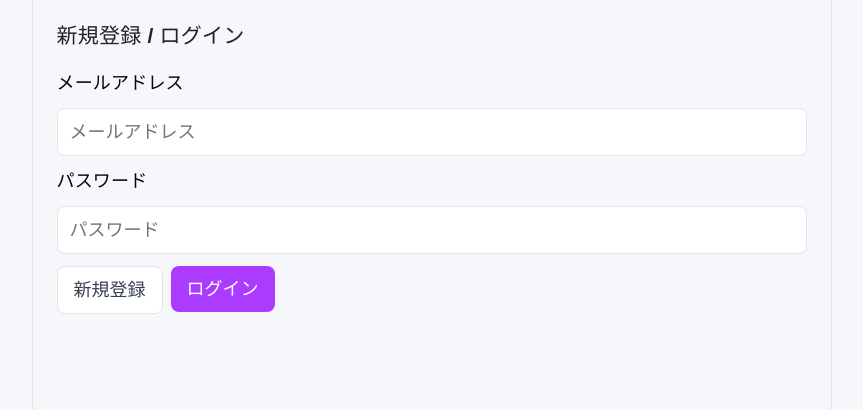
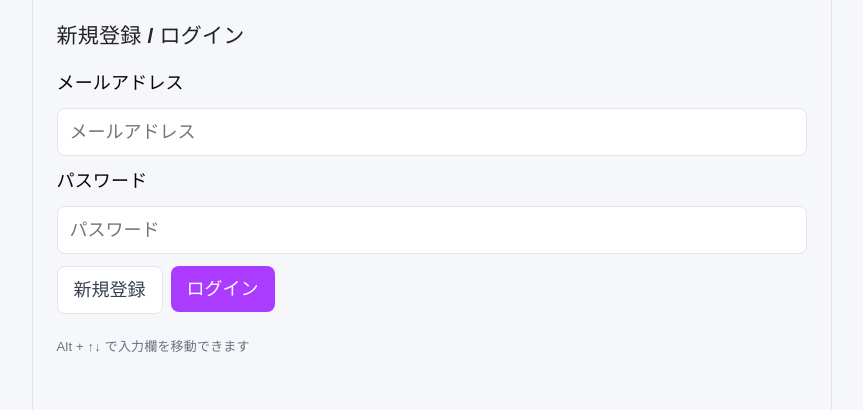
Before and after one commit to s23s232h-design/StudyCode, a React (Vite) app: page /login in a window 1280 px wide. Shown: the part 163-573 px from the top of the page, without its empty margins (201-1064 px from the left). Built offline with nearby package versions, Linux system fonts and the light colour scheme; no server answers; the database is empty.

Commit message:
キーボード操作改善

```diff
--- a/src/components/EditPostModal.jsx
+++ b/src/components/EditPostModal.jsx
@@ -1,5 +1,6 @@
 import { useState, useEffect, useRef } from "react";
 import { supabase } from "../lib/supabaseClient.js"
+import { handleFormArrowNavigation } from "../utils/formKeyboardNavigation.js";
 
 function EditPostModal({
     postToEdit,
@@ -94,6 +95,7 @@ function EditPostModal({
       >
         <div
           className="edit-modal"
+          onKeyDown={handleFormArrowNavigation}
           role="dialog"
           aria-modal="true"
           aria-labelledby="edit-modal-title"
--- a/src/components/Login.jsx
+++ b/src/components/Login.jsx
@@ -1,6 +1,7 @@
 import { useState } from "react";
 import { supabase } from "../lib/supabaseClient";
 import { useNavigate } from "react-router-dom";
+import { handleFormArrowNavigation } from "../utils/formKeyboardNavigation.js";
 
 function Login() {
   const navigate = useNavigate();
@@ -74,7 +75,7 @@ function Login() {
     <div className="auth-page">
       <h3>新規登録 / ログイン</h3>
 
-      <form className="auth-form">
+      <form className="auth-form" onKeyDown={handleFormArrowNavigation}>
         <label className="form-label" htmlFor="email">
           メールアドレス
         </label>
@@ -117,6 +118,9 @@ function Login() {
             {isLoading ? "処理中..." : "ログイン"}
           </button>
         </div>
+        <p className="keyboard-hint">
+          Alt + ↑↓ で入力欄を移動できます
+        </p>
       </form>
 
       {message && (
--- a/src/components/PostForm.jsx
+++ b/src/components/PostForm.jsx
@@ -1,3 +1,5 @@
+import { handleFormArrowNavigation } from "../utils/formKeyboardNavigation.js";
+
 function PostForm({
     term,
     setTerm,
@@ -9,7 +11,11 @@ function PostForm({
     isPosting
 }) {
     return (
-        <form className="post-form" onSubmit={addPost}>
+        <form
+          className="post-form"
+          onSubmit={addPost}
+          onKeyDown={handleFormArrowNavigation}
+        >
           <label className="form-label">
             学んだ用語
           </label>
@@ -39,6 +45,9 @@ function PostForm({
         >
           {isPosting ? "投稿中..." : "投稿する"}
         </button>
+        <p className="keyboard-hint">
+          Alt + ↑↓ で入力欄を移動できます
+        </p>
         {message && (
           <p className={messageType}>
             {message}</p>
--- a/src/components/PostPage.jsx
+++ b/src/components/PostPage.jsx
@@ -4,6 +4,7 @@ import PostForm from "./PostForm";
 import DeleteModal from "./DeleteModal.jsx";
 import EditPostModal from "./EditPostModal.jsx";
 import { supabase } from "../lib/supabaseClient.js";
+import { handleFormArrowNavigation } from "../utils/formKeyboardNavigation.js";
 
 function PostPage({ posts, setPosts, likePost, user, isPostsLoading, postsError }){
   const [term, setTerm] = useState("");
@@ -132,7 +133,7 @@ function PostPage({ posts, setPosts, likePost, user, isPostsLoading, postsError
           messageType={messageType}
           isPosting={isPosting}
         />
-        <div className="search-controls">
+        <div className="search-controls" onKeyDown={handleFormArrowNavigation}>
           <h3>過去の自分の投稿を検索</h3>
           <input
             className="form-input"
--- a/src/components/Profile.jsx
+++ b/src/components/Profile.jsx
@@ -1,5 +1,6 @@
 import { useState, useEffect } from "react";
 import { supabase } from "../lib/supabaseClient";
+import { handleFormArrowNavigation } from "../utils/formKeyboardNavigation.js";
 
 function Profile( {user, setAppUsername } ) {
   const [username, setUsername] = useState("");
@@ -345,7 +346,7 @@ function Profile( {user, setAppUsername } ) {
       )}
       {!isLoading && (!errorMessage || isEditing) && (
         isEditing ? (
-          <div>
+          <div onKeyDown={handleFormArrowNavigation}>
             <label className="form-label">
               ユーザー名
             </label>
@@ -468,6 +469,9 @@ function Profile( {user, setAppUsername } ) {
                 キャンセル
               </button>
             </div>
+            <p className="keyboard-hint">
+              Alt + ↑↓ で入力欄を移動できます
+            </p>
           </div>
         ) : (
           <div className="profile-view">
--- a/src/components/ReplyForm.jsx
+++ b/src/components/ReplyForm.jsx
@@ -1,4 +1,5 @@
 import { useState } from "react";
+import { handleFormArrowNavigation } from "../utils/formKeyboardNavigation.js";
 
 function ReplyForm({ onSubmitReply }) {
   const [content, setContent] = useState("");
@@ -16,7 +17,11 @@ function ReplyForm({ onSubmitReply }) {
   }
 
   return (
-    <form className="reply-form" onSubmit={handleSubmit}>
+    <form
+      className="reply-form"
+      onSubmit={handleSubmit}
+      onKeyDown={handleFormArrowNavigation}
+    >
       <textarea
         className="form-textarea"
         value={content}
--- a/src/components/SearchPage.jsx
+++ b/src/components/SearchPage.jsx
@@ -1,5 +1,6 @@
 import { useState } from "react";
 import Post from "../components/Post.jsx";
+import { handleFormArrowNavigation } from "../utils/formKeyboardNavigation.js";
 
 function SearchPage({ posts, user, likePost, isPostsLoading, postsError }) {
   const [searchWord, setSearchWord] = useState("");
@@ -29,7 +30,7 @@ function SearchPage({ posts, user, likePost, isPostsLoading, postsError }) {
     return new Date(b.created_at) - new Date(a.created_at);
   });
   return (
-    <div className="search-controls">
+    <div className="search-controls" onKeyDown={handleFormArrowNavigation}>
       <h2>投稿検索</h2>
       <input
         className="form-input"
--- a/src/index.css
+++ b/src/index.css
@@ -657,3 +657,9 @@ nav a:hover {
     padding: 20px;
   }
 }
+
+.keyboard-hint {
+  margin-top: 8px;
+  font-size: 13px;
+  color: #6b7280;
+}
--- /dev/null
+++ b/src/utils/formKeyboardNavigation.js
@@ -0,0 +1,46 @@
+export function handleFormArrowNavigation(event) {
+  if (!event.altKey) {
+    return;
+  }
+
+  if (
+    event.key !== "ArrowDown" &&
+    event.key !== "ArrowUp"
+  ) {
+    return;
+  }
+
+  const container = event.currentTarget;
+
+  const fields = Array.from(
+    container.querySelectorAll(
+      'input:not(:disabled), textarea:not(:disabled), select:not(:disabled)'
+    )
+  );
+
+  const currentIndex = fields.indexOf(document.activeElement);
+
+  if (currentIndex === -1) {
+    return;
+  }
+
+  event.preventDefault();
+
+  if (event.key === "ArrowDown") {
+    const nextIndex =
+      currentIndex === fields.length - 1
+        ? 0
+        : currentIndex + 1;
+
+    fields[nextIndex]?.focus();
+  }
+
+  if (event.key === "ArrowUp") {
+    const previousIndex =
+      currentIndex === 0
+        ? fields.length - 1
+        : currentIndex - 1;
+
+    fields[previousIndex]?.focus();
+  }
+}
```
